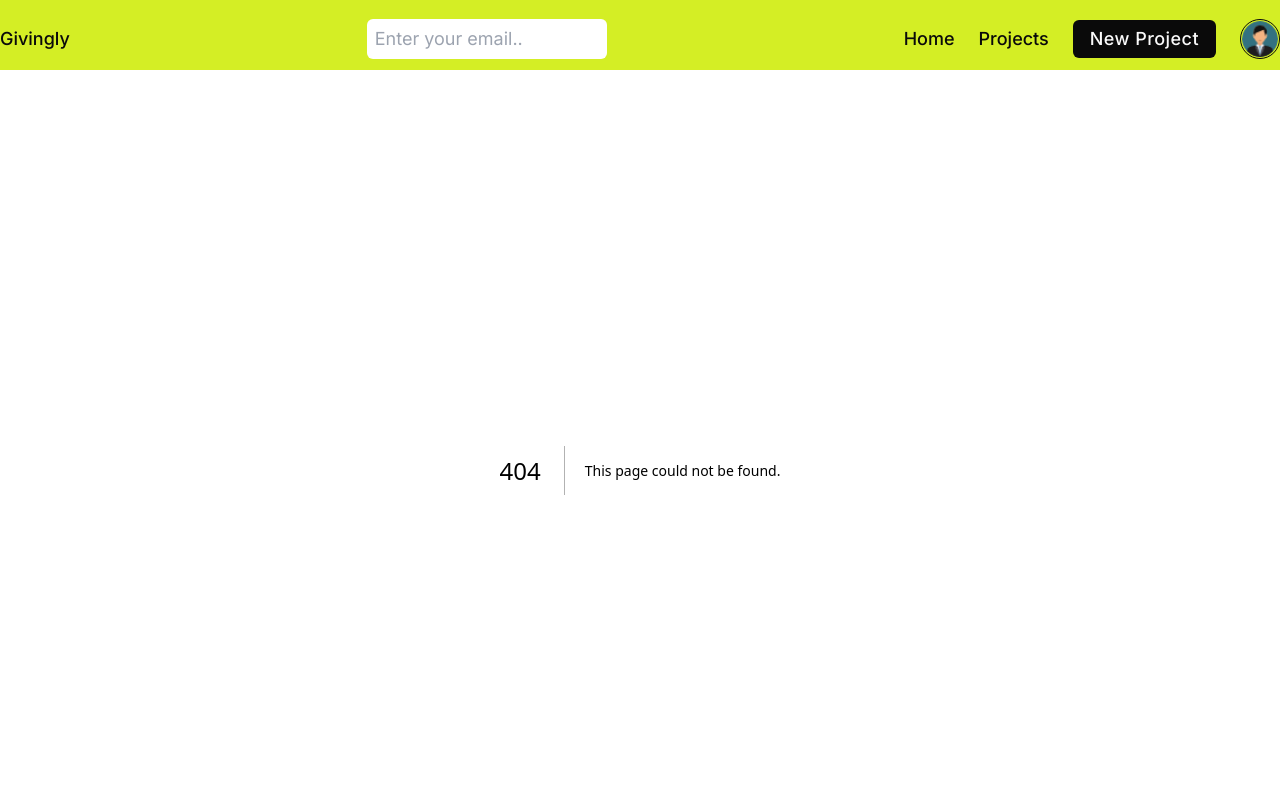
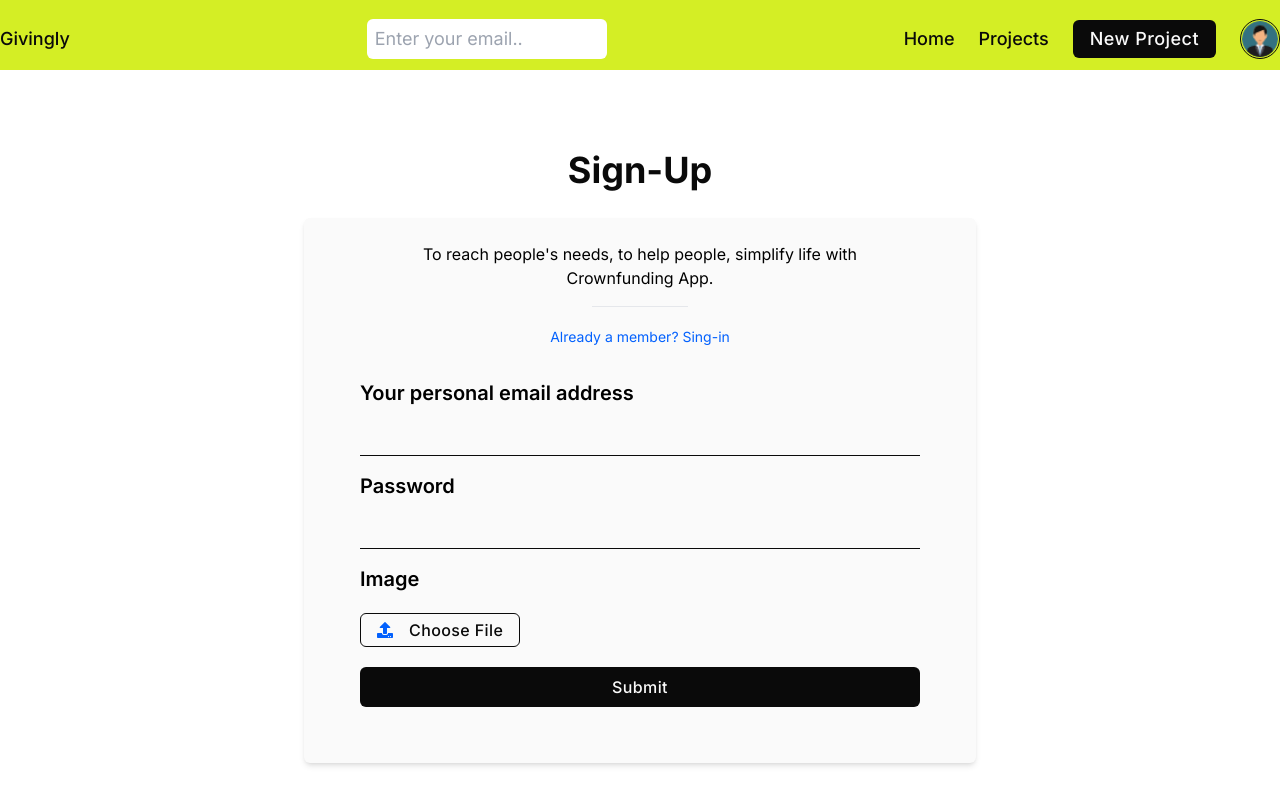
Before and after one commit to feyizoglu/crowdfunding-app, a Next.js app: page /signup in a window 1280 px wide. Before the commit this address had no page. Shown: the top 804 px of the page. Built offline with nearby package versions, Linux system fonts and the light colour scheme.

Commit message:
Create Sign Up Page with Form Validation Fixes #13

```diff
--- /dev/null
+++ b/app/signup/page.js
@@ -0,0 +1,99 @@
+"use client";
+import React from "react";
+import { useForm } from "react-hook-form";
+import { yupResolver } from "@hookform/resolvers/yup";
+import * as yup from "yup";
+import Alert from "../Components/SignUpAlert/Alert";
+import Link from "next/link";
+import { FaUpload } from "react-icons/fa";
+
+const schema = yup
+  .object()
+  .shape({
+    email: yup
+      .string()
+      .email("Please enter a valid email address, including the '@' symbol.")
+      .required(),
+    password: yup.string().required(),
+  })
+  .required();
+
+const Page = () => {
+  const {
+    register,
+    handleSubmit,
+    formState: { errors },
+  } = useForm({
+    resolver: yupResolver(schema),
+  });
+
+  const onSubmit = (data) => {
+    console.log(data);
+  };
+
+  return (
+    <div className="flex flex-col mt-20 justify-start items-center  ">
+      <h2 className="text-4xl font-bold mb-7 text-blackColor">Sign-Up</h2>
+      <div className="max-w-2xl w-full  flex flex-col items-center justify-start p-6 bg-whiteColor rounded-md shadow-md">
+        <p className="text-md mb-3 max-w-lg text-center">
+          To reach people's needs, to help people, simplify life with
+          <br /> Crownfunding App.
+        </p>
+        <hr className="bg-blackColor w-24 mt-1 mb-5" />
+
+        <Link
+          href="/signIn"
+          className="text-sm text-[#0361FD] hover:opacity-60"
+        >
+          Already a member? Sing-in
+        </Link>
+        <form onSubmit={handleSubmit(onSubmit)} className="w-full p-8">
+          <div className="mb-4">
+            <label htmlFor="email" className="text-xl font-semibold block mb-2">
+              Your personal email address
+            </label>
+            <input
+              id="email"
+              className="bg-whiteColor w-full px-4 py-2 border-b border-blackColor border-opacity-100 focus:outline-none"
+              {...register("email")}
+            />
+            {errors.email && <Alert message={errors.email?.message} />}
+          </div>
+          <div className="mb-4">
+            <label
+              htmlFor="password"
+              className="text-xl font-semibold block mb-2"
+            >
+              Password
+            </label>
+            <input
+              type="password"
+              id="password"
+              className="bg-whiteColor w-full px-4 py-2 border-b border-blackColor border-opacity-100 focus:outline-none"
+              {...register("password")}
+            />
+            {errors.password && errors.password.type === "required" && (
+              <Alert message="password is a required field" />
+            )}
+          </div>
+          <div className="mb-4">
+            <label htmlFor="image" className="text-xl font-semibold block mb-2">
+              Image
+            </label>
+            <div className="file-input m-5 ml-0">
+              <label htmlFor="file-upload" className="file-label button-light">
+                <FaUpload className="text-[#0361FD] mr-4" /> Choose File
+              </label>
+              <input id="file-upload" type="file" style={{ display: "none" }} />
+            </div>
+          </div>
+          <button type="submit" className="w-full h-10 button-dark">
+            Submit
+          </button>
+        </form>
+      </div>
+    </div>
+  );
+};
+
+export default Page;
--- a/package.json
+++ b/package.json
@@ -9,6 +9,7 @@
     "lint": "next lint"
   },
   "dependencies": {
+    "@hookform/resolvers": "^3.1.1",
     "@reduxjs/toolkit": "^1.9.5",
     "autoprefixer": "10.4.14",
     "eslint": "8.43.0",
@@ -17,8 +18,10 @@
     "postcss": "8.4.24",
     "react": "18.2.0",
     "react-dom": "18.2.0",
+    "react-hook-form": "^7.45.1",
     "react-icons": "^4.10.1",
     "react-redux": "^8.1.1",
-    "tailwindcss": "3.3.2"
+    "tailwindcss": "3.3.2",
+    "yup": "^1.2.0"
   }
 }
```
Also changed, not shown: 1 other file (tests, documents, lock files or other folders).
